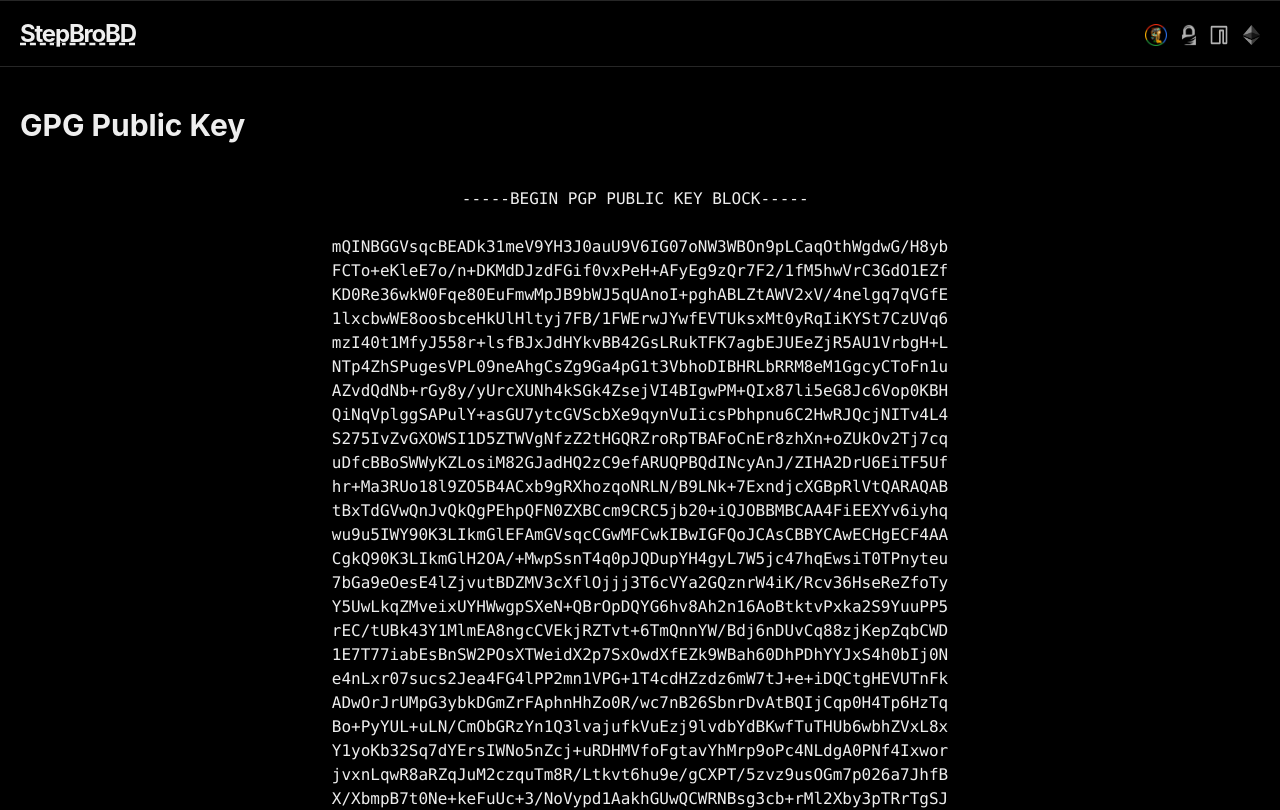
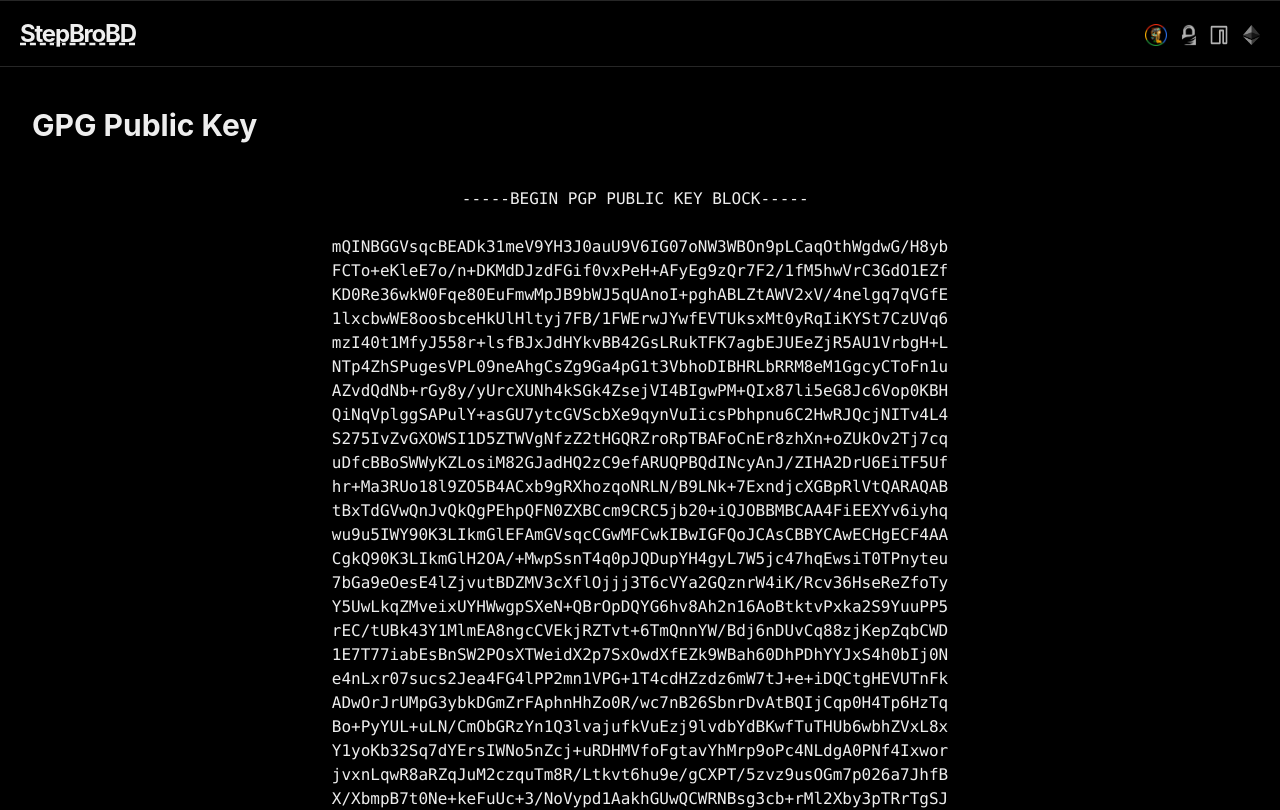
Before and after one commit to stepbrobd/stepbrobd, a Next.js app: page /gpg in a window 1280 px wide. Shown: the top 810 px of the page. Built offline with nearby package versions, Linux system fonts and the light colour scheme.

Commit message:
layout changes

```diff
--- a/src/components/layout.tsx
+++ b/src/components/layout.tsx
@@ -14,7 +14,7 @@ const Layout: FunctionComponent = ({children}: Props) => {
             <Meta/>
             <div className="selection:bg-yellow-500">
                 <Header/>
-                <main className="px-5 py-10 px-20">
+                <main className="px-8 py-10">
                     {children}
                 </main>
                 <Footer/>
```
